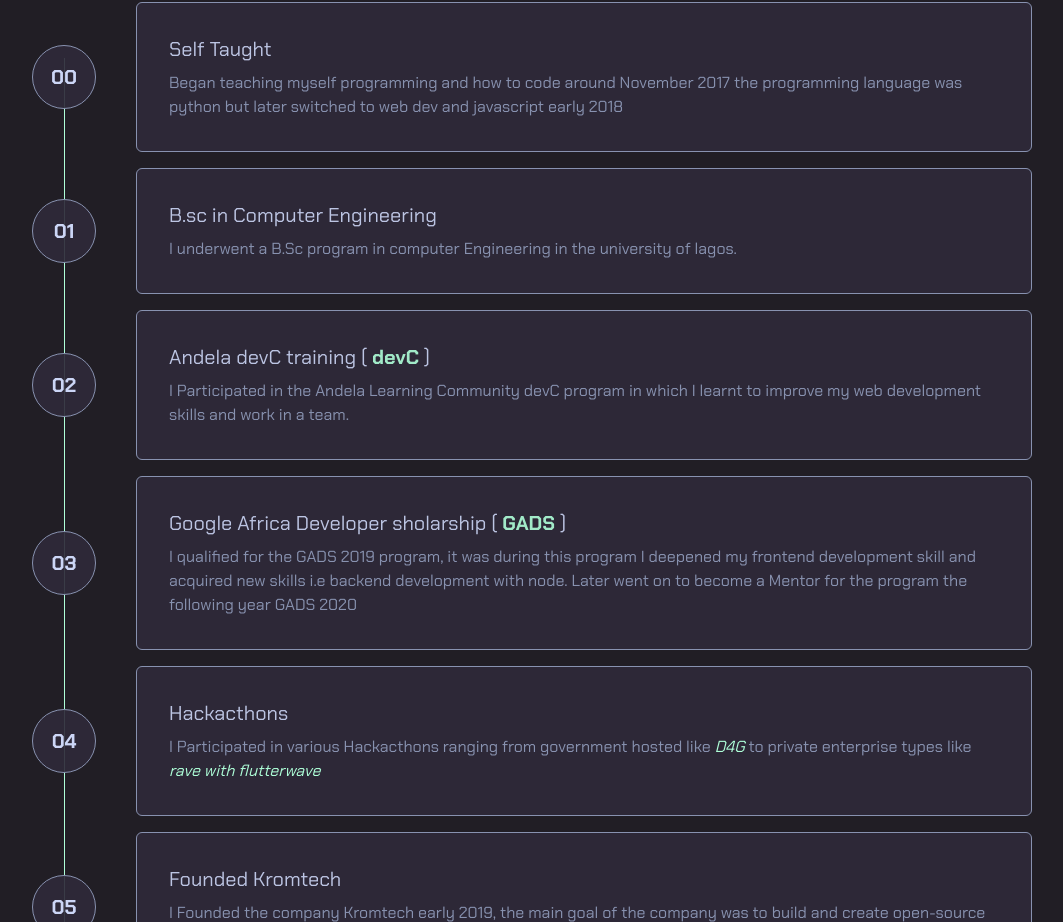
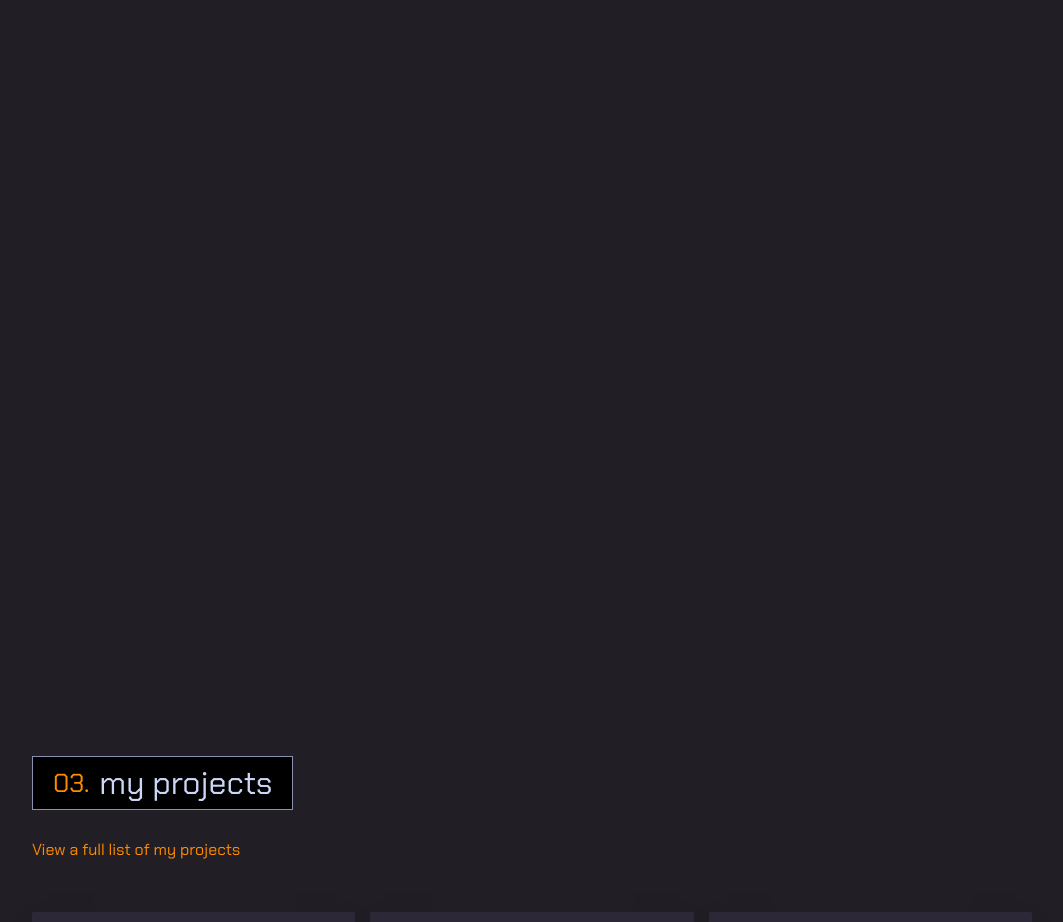
Before and after one commit to kromate/v5, a Vue app: page / in a window 1280 px wide. Shown: the part 1878-2800 px from the top of the page, without its empty margins (108-1171 px from the left). Built offline with nearby package versions, Linux system fonts and the light colour scheme.

Commit message:
feat; work

```diff
--- a/src/assets/styles/variables.scss
+++ b/src/assets/styles/variables.scss
@@ -1,7 +1,7 @@
 :root {
     --fz-heading: 32px;
     --white: #ccd6f6;
-    --orange: #aeffd8;
+    --orange: darkorange;
     --badge: #2f293ae8;
     --secondary: #8892b0;
     --primary: #211e25;
--- a/src/components/About.vue
+++ b/src/components/About.vue
@@ -23,7 +23,7 @@
 						<br />I recently started a
 						<a
 							href="https://www.youtube.com/c/Kromate_24"
-							class="text-orange opacity-80"
+							class="text-orange"
 							target="_blank"
 							rel="noopener noreferrer"
 							>YouTube channel</a
@@ -36,7 +36,7 @@
 					</p>
 				</div>
 
-				<p class="italic my-3 chakra text-orange opacity-80">
+				<p class="italic my-3 chakra text-orange ">
 					Below are a list of my tools and languages
 				</p>
 				<ul class="flex gap-2.5 items-center mt-1.5 flex-wrap">
--- a/src/components/Experience.vue
+++ b/src/components/Experience.vue
@@ -8,7 +8,7 @@
 			<div class="relative z-10 flex flex-col gap-4">
 				<div
 					class="flex items-center gap-2 md:gap-10"
-					v-for="(experience, n) in experiencesArray"
+					v-for="(experience, n) in experiences"
 					:key="n"
 				>
 					<div class="card-circle">0{{ n }}</div>
@@ -43,7 +43,7 @@
 </template>
 
 <script setup lang="ts">
-import { experiencesArray } from '@/composibles/experience';
+import { experiences } from '@/composibles/experiences';
 
 </script>
 
--- a/src/components/layouts/RightNav.vue
+++ b/src/components/layouts/RightNav.vue
@@ -11,7 +11,7 @@
 				<a href="/#experience">Experience</a>
 			</li>
 			<li class="nav-link">
-				<a href="/#works">Works</a>
+				<a href="/#works">Work</a>
 			</li>
 			<li class="nav-link">
 				<a href="/#contact">Contact</a>
--- a/src/composibles/experience.ts
+++ /dev/null
@@ -1,76 +0,0 @@
-import { ref } from 'vue';
-
-export const experiencesArray = ref([
-	{
-		title: 'Self Taught',
-		desc: 'Began teaching myself programming and how to code around November 2017 the programming language was python but later switched to web dev and javascript early 2018',
-	},
-	{
-		title: 'B.sc in Computer Engineering',
-		desc: 'I underwent a B.Sc program in computer Engineering in the university of lagos.',
-	},
-	{
-		title: 'Andela devC training',
-		link: { name: 'devC', url: 'https://devctraining.andela.com/' },
-		desc: `I Participated in the Andela Learning Community devC program in which I learnt to improve my web development skills and work in a team.`,
-	},
-	{
-		title: 'Google Africa Developer sholarship',
-		link: { name: 'GADS', url: 'https://gads.andela.com/' },
-		desc: `I qualified for the GADS 2019 program, it was during this program I deepened my frontend development skill and acquired new skills i.e backend development with node.
-Later went on to become a Mentor for the program the following year GADS 2020`,
-	},
-	{
-		title: 'Hackacthons',
-		desc: `I Participated in various Hackacthons ranging from government hosted like
-              <a href="https://cchubnigeria.com/datahackathon/"  target="_blank" rel="noopener"
-                ><i>D4G</i></a
-              >
-              to private enterprise types like
-              <a href="https://ravepay.co/"  target="_blank" rel="noopener"
-                ><i>rave with flutterwave</i></a
-              >`,
-	},
-	{
-		title: 'Founded Kromtech',
-		desc: `I Founded the company Kromtech early 2019, the main goal of the company was to build and create open-source softwares that would be beneficial to students at all levels`,
-	},
-	{
-		title: 'Engineering Career Expo',
-		link: { name: 'ECX', url: 'http://ecx.website/' },
-		desc: `I Was accepted as a Tutor for the ECX 2020 program where I taught web development to various students from various departments and spheres of life`,
-	},
-	{
-		title: 'Developer Student Club',
-		link: { name: 'DSC', url: 'https://developers.google.com/community/dsc' },
-		desc: `A member of the developer student club UNILAG and also a two time volunteered tutor teaching web technologies`,
-	},
-	{
-		title: 'Ambassadorship and community roles',
-		desc: `I started to take on more Ambassadorship and community role. some of this roles include <a href="https://education.github.com/experts"  target="_blank" rel="noopener"> <i>Github Campus Expert</i> </a>,
-		<a href="https://angelhack.com/ambassadors/"  target="_blank" rel="noopener"> <i>AngelHack Ambassador</i> </a>, <a href="https://ieeextreme.org/ambassadors/"  target="_blank" rel="noopener"> <i>IEEEXtreme Ambassador</i> </a>, and many others. `,
-	},
-	{
-		title: 'Frontend Developer at Scelloo',
-		link: { name: 'Scelloo', url: 'https://scelloo.com/' },
-		desc: `I Got employed as a Frontend developer at Scelloo, a business and staff management company where I was assigned lead frontend developer for certain projects i.e Quantum`,
-	},
-	{
-		title: 'Lead Frontend developer at Stranerd',
-		link: { name: 'Stranerd', url: 'https://stranerd.com/' },
-		desc: `I Was contacted by the Stranerd team to join them to build an amazing product, this was mostly due to my previous projects on kromtech i.e edu-tech which was also in-line with what they were trying to build. fell in love with the product and team`,
-	},
-	{
-		title: 'Active Open-sourcer',
-		link: {
-			name: 'Youtube playlist',
-			url: 'https://www.youtube.com/playlist?list=PLKQ0g8HhSxnfPgVu8c3IgMVkZOqrv9USy',
-		},
-		desc: `I started a youtube channel which led to me building more open-source project i.e built about 10+ projects within 3 months`,
-	},
-	{
-		title: 'Lead Frontend developer at Wirepay',
-		link: { name: 'Wirepay', url: 'https://sendwirepay.com/' },
-		desc: `I Joined wirepay to build a financial service that enabled users to Receive, hold, and make payments in multiple currencies, create virtual and physical cards, and pay bills seamlessly.`,
-	},
-]);
```
